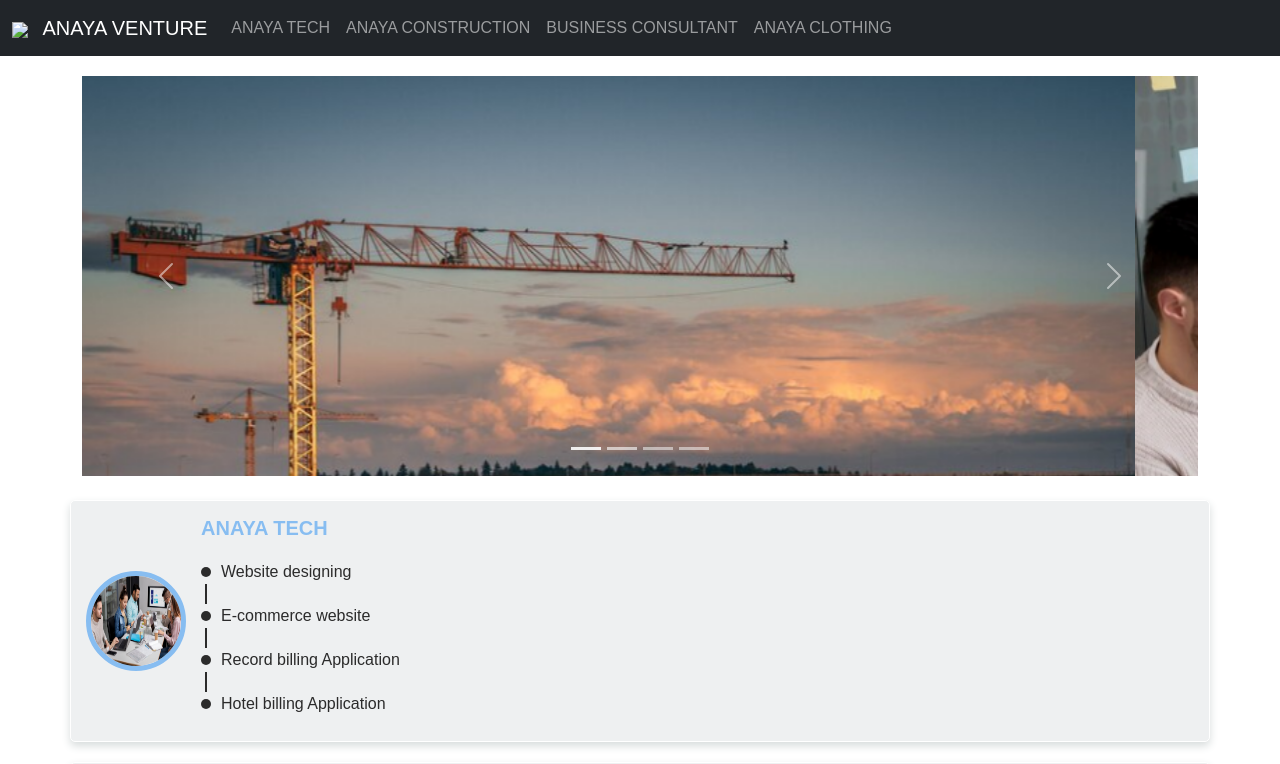
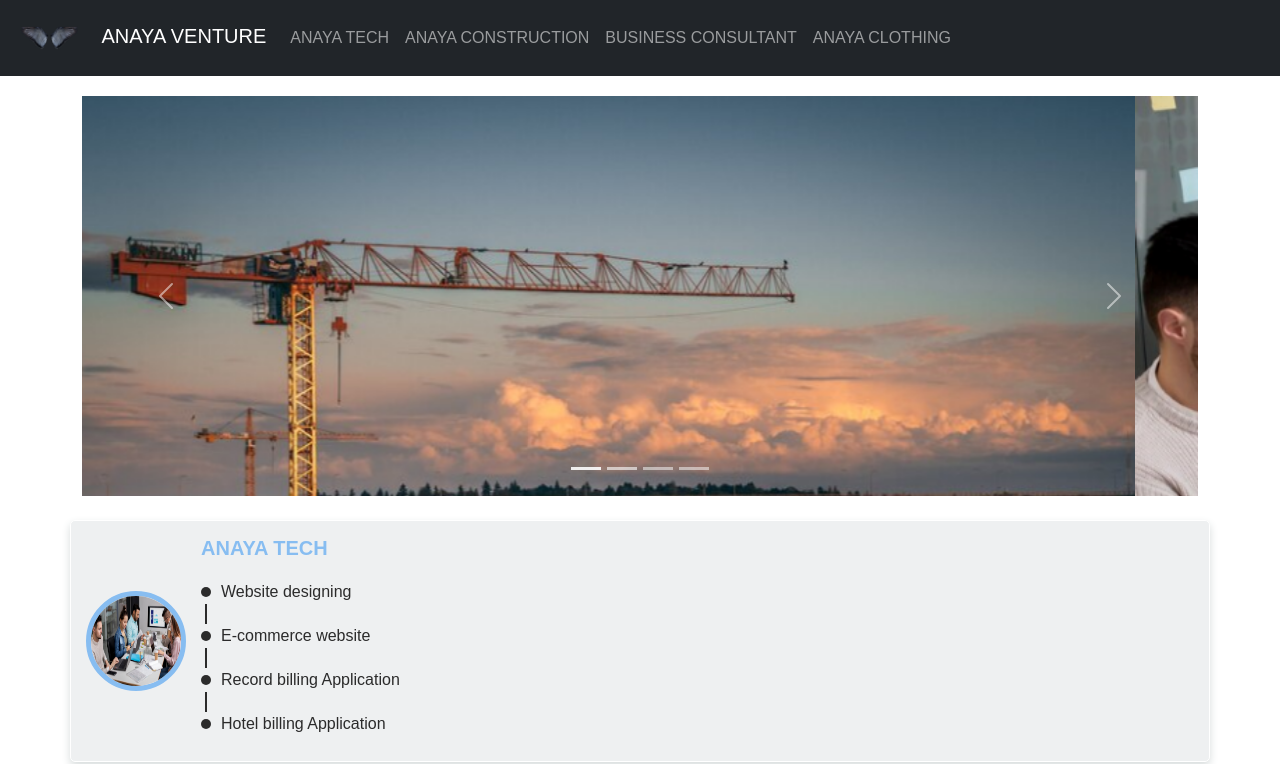
Before and after one commit to rahuldhanotia3/AnayaVenture, a plain HTML site: page index.html in a window 1280 px wide. Shown: the top 764 px of the page. Drawn offline with nearby package versions, Linux system fonts and the light colour scheme; files whose address does not match are found by name.

Commit message:
Update index.html

```diff
--- a/index.html
+++ b/index.html
@@ -105,7 +105,7 @@
     <nav class="navbar navbar-expand-lg navbar-dark bg-dark">
         <div class="container-fluid">
             <a class="navbar-brand" href="#">
-                <img src="~/Images/blue.png">
+                <img src="/Images/blue.png">
                 ANAYA VENTURE
             </a>
             <button class="navbar-toggler" type="button" data-bs-toggle="collapse" data-bs-target="#navbarNav" aria-controls="navbarNav" aria-expanded="false" aria-label="Toggle navigation">
```
